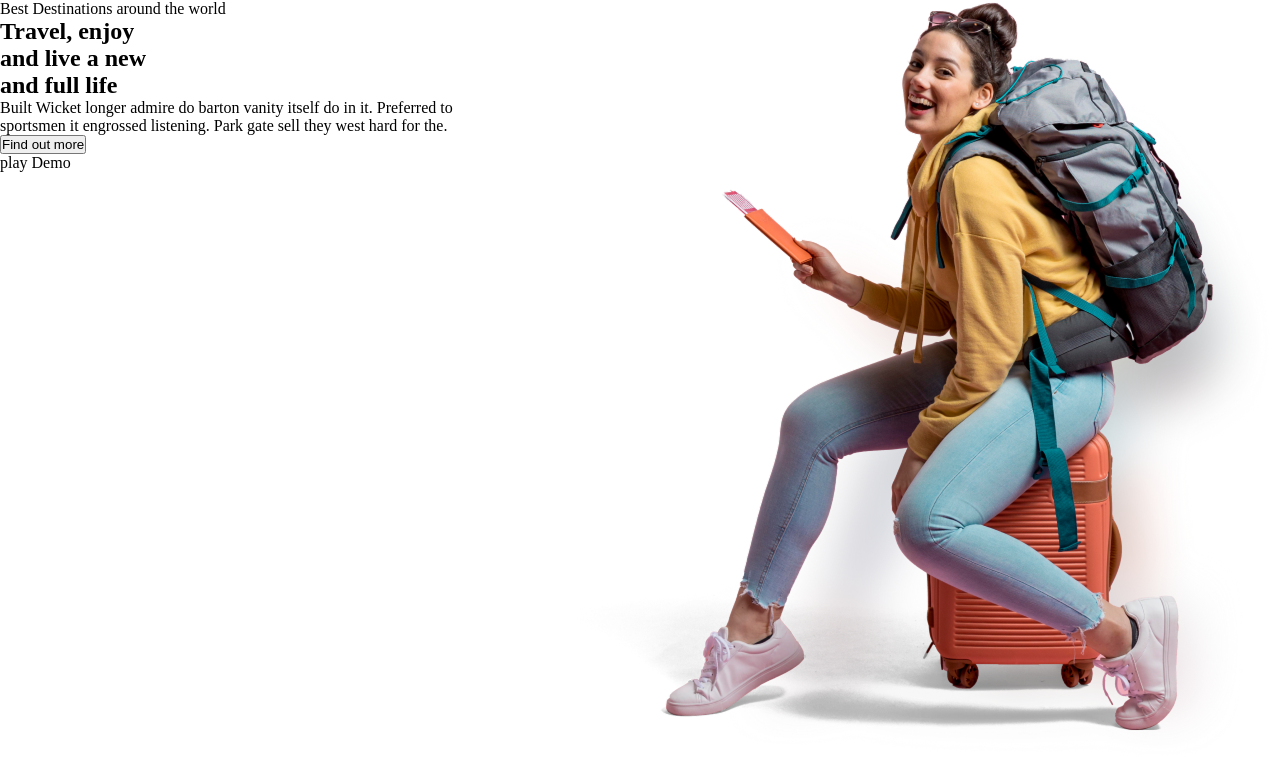
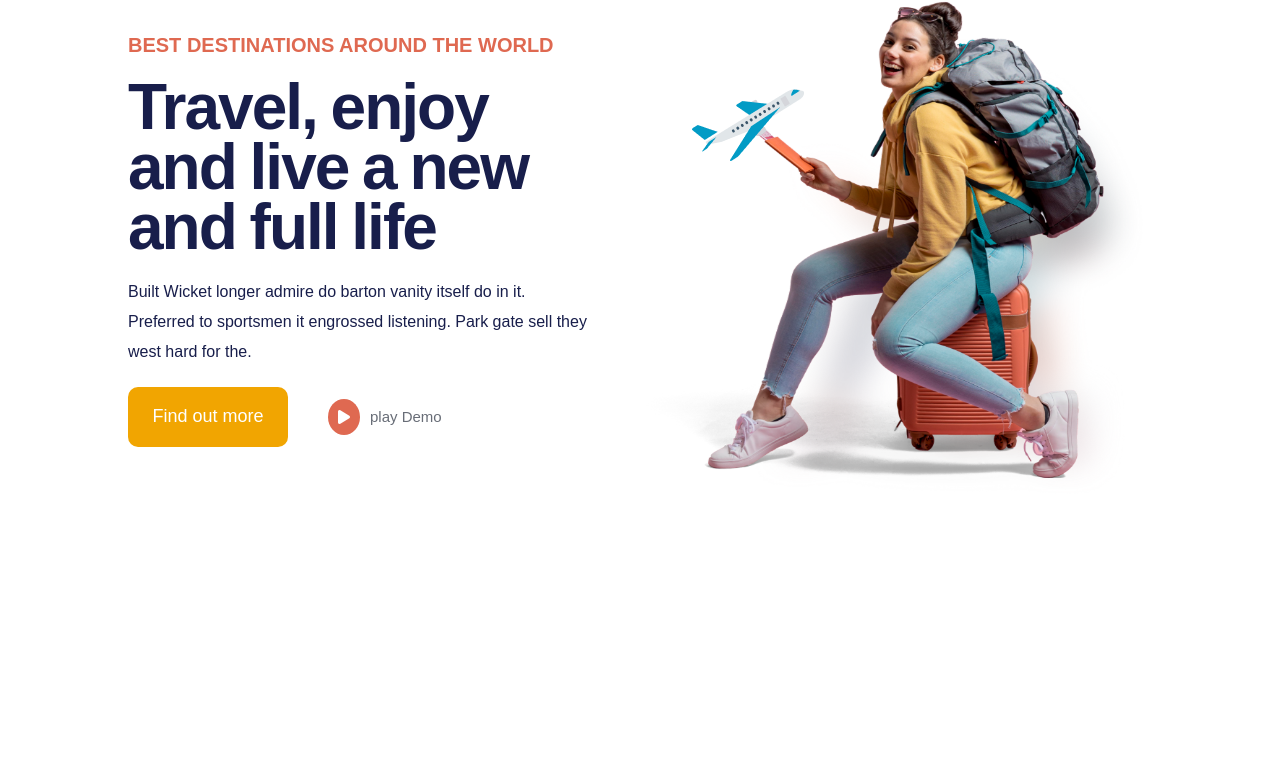
Before and after one commit to abdo0070/travel-website-template, a plain HTML site: page index.html in a window 1280 px wide. Drawn offline with Linux system fonts and the light colour scheme.

Commit message:
css for the hero section

```diff
--- a/index.html
+++ b/index.html
@@ -3,34 +3,43 @@
   <head>
     <meta charset="UTF-8" />
     <meta name="viewport" content="width=device-width, initial-scale=1.0" />
-    <link rel="stylesheet" href="./style.css">
+    <link rel="stylesheet" href="./style.css" />
+    <link
+      rel="stylesheet"
+      href="https://cdnjs.cloudflare.com/ajax/libs/font-awesome/6.5.0/css/all.min.css"
+    />
     <title>Travel</title>
   </head>
   <body>
     <main>
       <div class="hero">
-        <div class="info">
-          <span>Best Destinations around the world</span>
+        <div class="content">
+          <h1>Best Destinations around the world</h1>
           <h2>
-            Travel, enjoy <br />
+            Travel, <span class="enjoy">enjoy</span> <br />
             and live a new <br />
             and full life
           </h2>
           <p>
-            Built Wicket longer admire do barton vanity itself do in it.
+            Built Wicket longer admire do barton vanity itself do in it. <br />
             Preferred to sportsmen it engrossed listening. Park gate sell they
+            <br />
             west hard for the.
           </p>
           <div class="btn">
             <button>Find out more</button>
             <div class="play">
-              <i class="fa-solid fa-play"></i>
+              <a href="">
+                <i class="fa-solid fa-play"></i>
+              </a>
+
               <span>play Demo</span>
             </div>
           </div>
         </div>
+        <img class="plane" src="./assets/Group.png" alt="" />
         <div class="image">
-            <img src="./assets/Traveller 1.png" alt="">
+          <img src="./assets/Traveller 1.png" alt="" />
         </div>
       </div>
     </main>
--- a/style.css
+++ b/style.css
@@ -1,10 +1,98 @@
-*{
-    padding: 0;
-    margin: 0;
+* {
+  padding: 0;
+  margin: 0;
+  font-family: sans-serif;
+}
+main{
+  margin: auto;
+  width: 80%;
+}
+.hero {
+  position: relative;
+  width: 100%;
+  display: flex;
+  flex-direction: row;
 }
 
-.hero{
-    width: 100%;
+.hero .image {
+  width: 600px;
+  height: 500px;
+}
+.hero .image img {
+  width: 100%;
+  height: 100%;
+}
+
+.hero .content{
+    width: 50%;
     display: flex;
-    flex-direction: row;
+    flex-direction: column;
+    justify-content: center;
+    align-items: start;
 }
+.hero .content h2{
+  color: #181E4B;
+  font-size: 64px;
+  letter-spacing: -2px;
+  word-spacing: -2px;
+  line-height: 60px;
+  margin: 20px 0;
+  font-weight: 700;
+}
+.hero .content h1{
+    color: #DF6951;
+    font-weight: 700;
+    font-size: 20px;
+    display: inline-block;
+    text-transform: uppercase;
+}
+.hero .content p{
+  font-weight: 400;
+  font-size: 16px;
+  line-height: 30px;
+  color: #181E4B;
+}
+
+.hero .content .btn{
+  display: flex;
+  flex-direction: row;
+  margin: 20px 0;
+  gap: 40px;
+}
+.hero .content .btn button{
+  padding: 16px 8px;
+  background-color: #F1A501;
+  height: 60px;
+  width: 160px;
+  border-radius: 10px;
+  font-size: 18px;
+  font-weight: 500;
+  color: #ffff;
+  border: none;
+}
+.hero .content .btn .play{
+  display: flex;
+  flex-direction: row;
+  align-items: center;
+}
+.hero .content .btn .play i{
+  padding: 10px;
+  border-radius: 100%;
+  text-align: center;
+  background-color: #DF6951;
+  color: #ffff;
+}
+.hero .content .btn .play span{
+  padding: 10px;
+  border-radius: 100%;
+  text-align: center;
+  color: #686D77;
+  font-size: 15px;
+  display: inline;
+}
+
+.plane{
+ position: absolute;
+ top: 40px;
+ left: 55%;
+}
```
